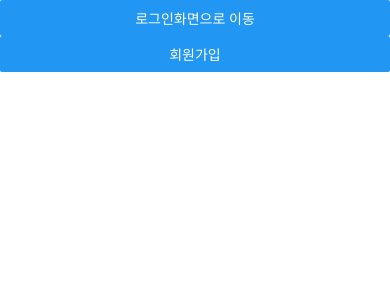
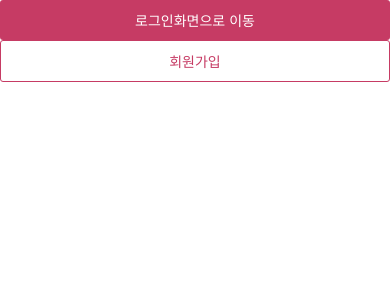
Before and after one commit to zx3923/AppStudy, a React Native app: screen / in a window 390 px wide. Shown: the top 300 px of the page. Built offline with nearby package versions, Linux system fonts and the light colour scheme.

Commit message:
custom btn

```diff
--- /dev/null
+++ b/src/components/CustomButton.tsx
@@ -0,0 +1,69 @@
+import React from 'react';
+import {
+  Pressable,
+  StyleSheet,
+  Text,
+  PressableProps,
+  Dimensions,
+} from 'react-native';
+
+interface CustomButtonProps extends PressableProps {
+  label: string;
+  variant?: 'filled' | 'outlined';
+  size?: 'large' | 'medium';
+}
+
+const deviceHeight = Dimensions.get('screen').height;
+
+function CustomButton({
+  label,
+  variant = 'filled',
+  size = 'large',
+  ...props // PressableProps 기능들
+}: CustomButtonProps) {
+  return (
+    <Pressable
+      style={[styles.container, styles[variant], styles[size]]}
+      {...props}>
+      <Text style={styles[`${variant}Text`]}>{label}</Text>
+    </Pressable>
+  );
+}
+
+const styles = StyleSheet.create({
+  container: {
+    borderRadius: 3,
+    justifyContent: 'center',
+  },
+  filled: {
+    backgroundColor: '#C63B64',
+  },
+  outlined: {
+    borderColor: '#C63B64',
+    borderWidth: 1,
+  },
+  large: {
+    width: '100%',
+    paddingVertical: deviceHeight > 700 ? 15 : 10,
+    alignItems: 'center',
+    justifyContent: 'center',
+  },
+  medium: {
+    width: '50%',
+    paddingVertical: deviceHeight > 700 ? 12 : 8,
+    alignItems: 'center',
+    justifyContent: 'center',
+  },
+  text: {
+    fontSize: 16,
+    fontWeight: '700',
+  },
+  filledText: {
+    color: 'white',
+  },
+  outlinedText: {
+    color: '#C63B64',
+  },
+});
+
+export default CustomButton;
--- a/src/screens/auth/AuthHomeScreen.tsx
+++ b/src/screens/auth/AuthHomeScreen.tsx
@@ -3,6 +3,7 @@ import {StackScreenProps} from '@react-navigation/stack';
 import {StyleSheet, Button, View, SafeAreaView} from 'react-native';
 import {AuthStackParamList} from '../../navigations/stack/AuthStackNavigator';
 import {authNavigations} from '../../constants';
+import CustomButton from '../../components/CustomButton';
 
 type AuthHomeScreenProps = StackScreenProps<
   AuthStackParamList,
@@ -13,12 +14,13 @@ function AuthHomeScreen({navigation}: AuthHomeScreenProps) {
   return (
     <SafeAreaView>
       <View>
-        <Button
-          title="로그인화면으로 이동"
+        <CustomButton
+          label="로그인화면으로 이동"
           onPress={() => navigation.navigate(authNavigations.LOGIN)}
         />
-        <Button
-          title="회원가입"
+        <CustomButton
+          label="회원가입"
+          variant="outlined"
           onPress={() => navigation.navigate(authNavigations.SIGNUP)}
         />
       </View>
```
